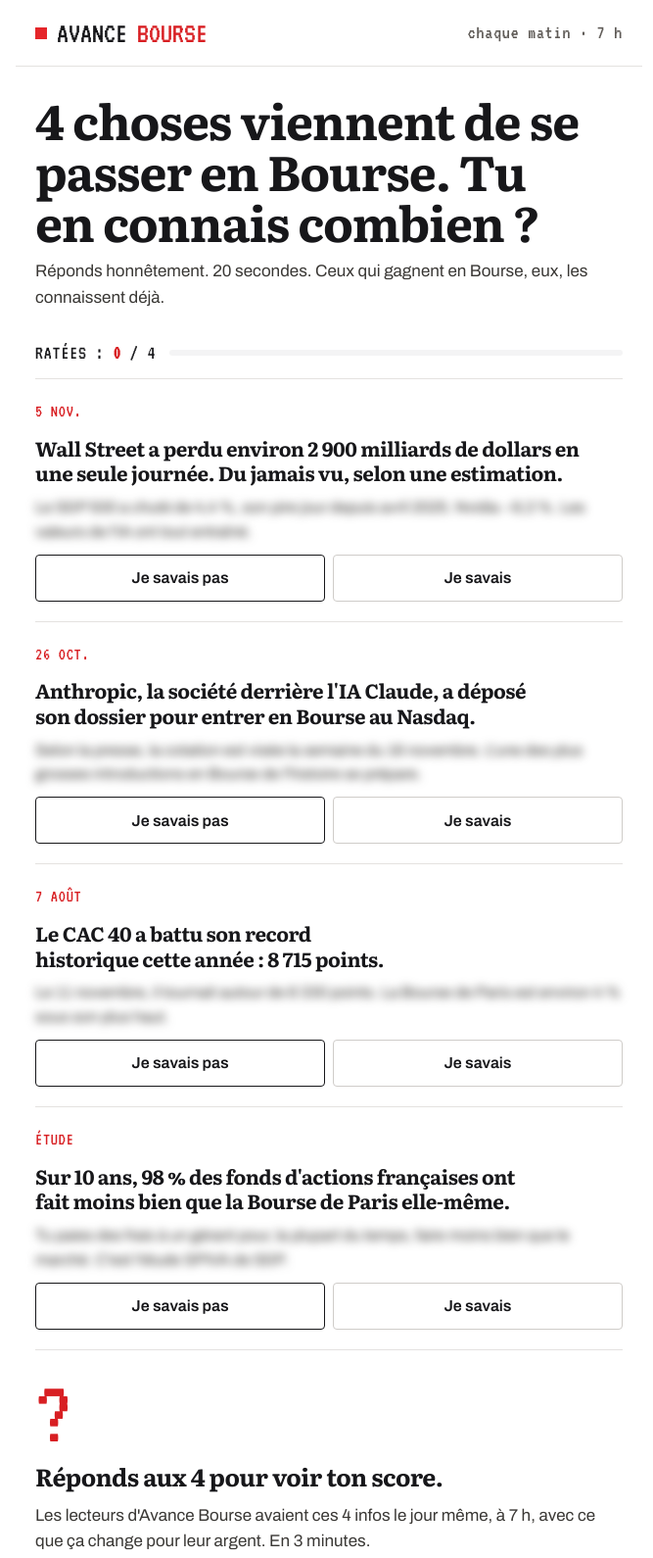
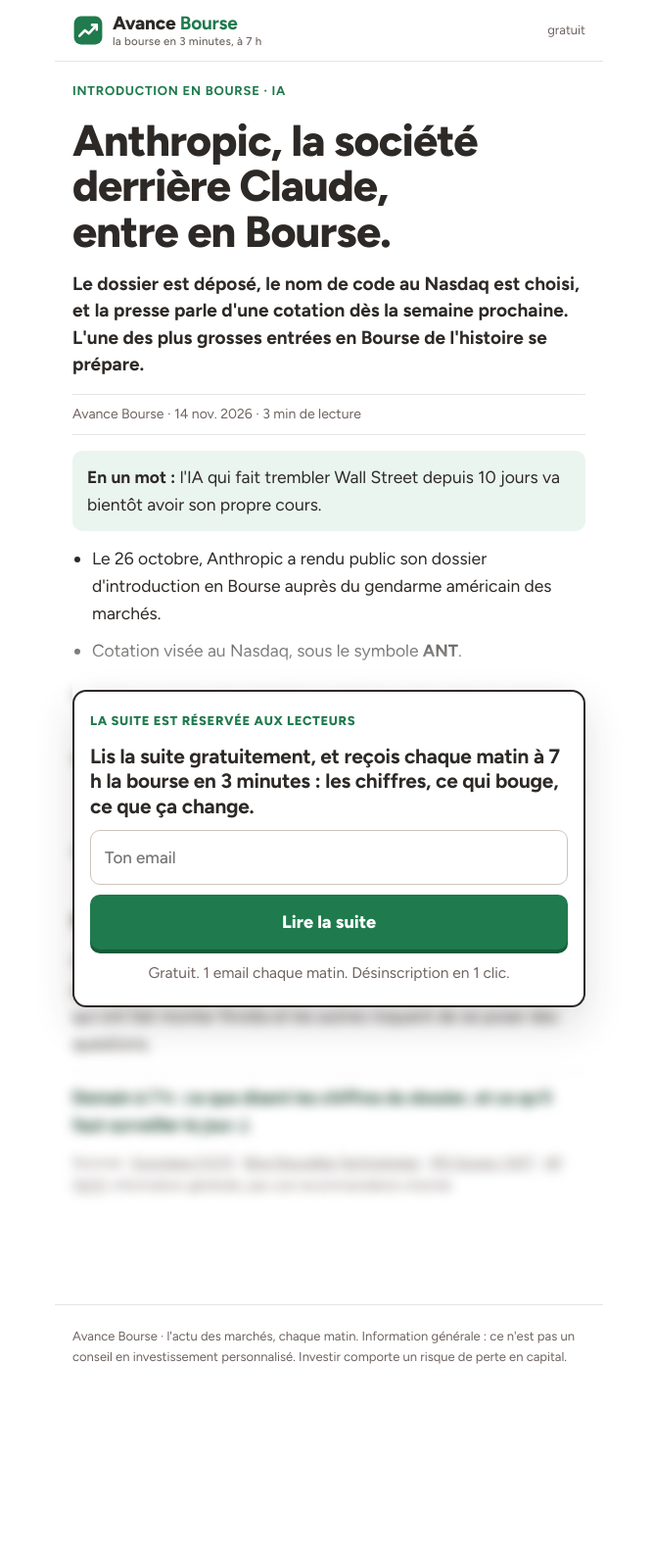
Before and after one commit to alexh2323/avance-bourse, a plain HTML site: page index.html in a window 1280 px wide. Shown: the top 1590 px of the page at 98% size, without its empty margins (304-971 px from the left). After the commit the page ends 1425 px from the top, so only its background shows below. Drawn offline with Linux system fonts and the light colour scheme.

Commit message:
Landing : article Anthropic en Bourse, sans quiz
Co-Authored-By: Claude Opus 5.5 <noreply@anthropic.com>

```diff
--- a/index.html
+++ b/index.html
@@ -3,143 +3,122 @@
 <head>
 <meta charset="utf-8">
 <meta name="viewport" content="width=device-width,initial-scale=1,viewport-fit=cover">
-<title>4 choses ont bougé en Bourse · Avance Bourse</title>
-<meta name="description" content="4 choses viennent de se passer en Bourse. Tu en connais combien ?">
+<meta name="color-scheme" content="light only">
+<meta name="robots" content="noindex">
+
+<title>Anthropic entre en Bourse · Avance Bourse</title>
+<meta name="description" content="La société derrière Claude vise le Nasdaq dès la semaine prochaine. Ce qu'il faut savoir avant.">
 <link rel="preconnect" href="https://fonts.googleapis.com"><link rel="preconnect" href="https://fonts.gstatic.com" crossorigin>
-<link href="https://fonts.googleapis.com/css2?family=Archivo:wght@400;600;800&family=Literata:opsz,wght@7..72,500;7..72,700&family=VT323&display=swap" rel="stylesheet">
-<style>:root{--bg:#ffffff;--panel:#f4f4f5;--line:#e4e2e0;--fg:#17171a;--mute:#5f5b57;--red:#e5262a;--red2:#d81f23;--ink2:#3a3835}
-*{box-sizing:border-box}
+<link href="https://fonts.googleapis.com/css2?family=Figtree:wght@400;500;700;800&display=swap" rel="stylesheet">
+<style>
+:root{--bg:#FFFFFF;--card:#ffffff;--rose:#EAF5EF;--red:#1F7A4D;--red2:#155C39;--bord:#123A27;--fg:#2D2926;--mute:#6E6460;--line:#E3E6E4}
+*{box-sizing:border-box;margin:0}
 html{-webkit-text-size-adjust:100%}
-body{margin:0;background:var(--bg);color:var(--fg);font:400 17px/1.55 "Archivo",system-ui,sans-serif;}
-.wrap{max-width:640px;margin:0 auto;padding-left:max(20px,env(safe-area-inset-left));padding-right:max(20px,env(safe-area-inset-right))}
-.px{font-family:"VT323",ui-monospace,monospace;letter-spacing:.04em}
-h1,h2{font-family:"Archivo",system-ui,sans-serif;font-weight:800;letter-spacing:-.02em;text-wrap:balance;margin:0}
-h1{font-size:clamp(2rem,7.4vw,3.1rem);line-height:1.06}
-h2{font-size:clamp(1.45rem,5vw,1.9rem);line-height:1.15}
-.red{color:var(--red2)}
-p{margin:0;text-wrap:pretty}
-.top{display:flex;align-items:center;justify-content:space-between;padding-block:18px;border-bottom:1px solid var(--line)}
-.logo{font-family:"VT323",monospace;font-size:30px;line-height:1;display:flex;align-items:center;gap:10px}
-.logo i{width:12px;height:12px;background:var(--red);display:inline-block}
-.tag{font-size:20px;color:var(--mute)}
-.btn{appearance:none;border:0;border-radius:4px;background:var(--red);color:#fff;font:700 18px/1 "Archivo",sans-serif;
- min-height:56px;padding:0 22px;width:100%;cursor:pointer;box-shadow:0 4px 0 #8f1013;transition:transform .12s ease-out,box-shadow .12s ease-out}
-.btn:active{transform:translateY(3px);box-shadow:0 1px 0 #8f1013}
-.btn:focus-visible,input:focus-visible,select:focus-visible,a:focus-visible{outline:3px solid var(--fg);outline-offset:2px}
-input,select{width:100%;min-height:56px;border-radius:4px;border:1.5px solid #cfccc9;background:#fff;color:var(--fg);font:400 17px "Archivo",sans-serif;padding:0 16px}
-select{appearance:none;background-image:linear-gradient(45deg,transparent 50%,var(--mute) 50%),linear-gradient(135deg,var(--mute) 50%,transparent 50%);background-position:calc(100% - 22px) 50%,calc(100% - 16px) 50%;background-size:6px 6px;background-repeat:no-repeat}
-.small{font-size:14px;color:var(--mute)}
-footer{border-top:1px solid var(--line);padding-block:28px 40px;margin-top:56px}
-@media (prefers-reduced-motion:reduce){*{transition:none!important;animation:none!important}}
-</style>
-<style>
-.mast{padding-block:28px 18px;display:grid;gap:12px}
-.mast h1{font-family:"Literata",Georgia,serif;font-weight:700;font-size:clamp(2rem,8.6vw,3.1rem);line-height:1.05;letter-spacing:-.02em}
-.mast p{font-size:17px;color:var(--ink2)}
-.score{position:sticky;top:0;z-index:5;background:#fff;border-bottom:1px solid var(--line);padding-block:10px;display:flex;justify-content:space-between;align-items:center;font-size:20px}
-.score b{color:var(--red2)}
-.bar{height:6px;background:var(--panel);border-radius:3px;overflow:hidden;flex:1;margin-left:14px}
-.bar i{display:block;height:100%;width:0;background:var(--red);transition:width .35s cubic-bezier(.22,1,.36,1)}
-.q{padding-block:20px;border-bottom:1px solid var(--line);display:grid;gap:10px}
-.q .d{font-size:18px;color:var(--red2)}
-.q h2{font-family:"Literata",Georgia,serif;font-weight:700;font-size:1.28rem;line-height:1.25}
-.q .why{font-size:16px;color:var(--ink2);filter:blur(5px);user-select:none;transition:filter .3s ease-out}
-.q.done .why{filter:none}
-.ans{display:grid;grid-template-columns:1fr 1fr;gap:8px}
-.ans button{min-height:48px;border-radius:4px;font:600 16px "Archivo",sans-serif;cursor:pointer;border:1.5px solid #cfccc9;background:#fff;color:var(--fg)}
-.ans button.no{border-color:var(--fg)}
-.q.done .ans{display:none}
-.tagr{font-size:18px}
-.res{padding-block:26px 6px;display:grid;gap:12px}
-.res .big{font-family:"VT323",monospace;font-size:clamp(4rem,22vw,6rem);line-height:.8;color:var(--red2)}
-.res h2{font-family:"Literata",Georgia,serif;font-size:1.55rem;line-height:1.2}
-.res p{color:var(--ink2)}
+body{background:var(--bg);color:var(--fg);font:400 17.5px/1.6 "Figtree",system-ui,-apple-system,sans-serif}
+.wrap{max-width:560px;margin:0 auto;padding-inline:max(18px,env(safe-area-inset-left,0px)) max(18px,env(safe-area-inset-right,0px))}
+.top{display:flex;justify-content:space-between;align-items:center;padding-block:14px;border-bottom:1px solid var(--line)}
+.logo{font-weight:800;font-size:19px;letter-spacing:-.01em}
+.logo{display:flex;align-items:center;gap:9px}
+.logo b{color:var(--red)}
+.lt{display:grid;line-height:1.05}
+.lt small{font-size:11.5px;font-weight:500;color:var(--mute);letter-spacing:.02em;margin-top:2px}
+.tag{font-size:13px;color:var(--mute)}
+.art{padding-block:20px 0;display:grid;gap:16px}
+.rub{font-size:13px;font-weight:700;letter-spacing:.06em;color:var(--red)}
+h1{font-weight:800;font-size:clamp(2.1rem,10vw,2.8rem);line-height:1.04;letter-spacing:-.02em;text-wrap:balance}
+.chap{font-size:19px;font-weight:700;line-height:1.45}
+.by{font-size:14px;color:var(--mute);border-block:1px solid var(--line);padding-block:9px}
+.un{background:var(--rose);border-radius:10px;padding:13px 15px}
+.body{display:grid;gap:14px}
+.body ul{padding-left:20px;display:grid;gap:10px}
+.body h2{font-size:1.25rem;line-height:1.25;letter-spacing:-.01em;margin-top:4px}
+.body blockquote{border-top:1px solid var(--line);padding-top:12px;color:var(--bord);font-weight:600}
+.wall{position:relative}
+.wall .blur{filter:blur(6px);user-select:none;pointer-events:none}
+.wall::before{content:"";position:absolute;inset:-60px 0 auto 0;height:80px;background:linear-gradient(rgba(255,255,255,0),var(--bg));z-index:1;pointer-events:none}
+.wall.open::before{display:none}
+.wall.open .blur{filter:none;user-select:auto;pointer-events:auto}
+.box{position:absolute;left:0;right:0;top:10px;z-index:2;background:var(--card);border:2px solid var(--fg);border-radius:14px;padding:20px 16px;display:grid;gap:12px;box-shadow:0 18px 40px rgba(45,41,38,.15)}
+.wall.open .box{position:static;margin-bottom:18px;box-shadow:none;border-color:var(--line)}
+.box .k{font-size:13px;font-weight:800;letter-spacing:.05em;color:var(--red)}
+.box h3{font-size:1.3rem;line-height:1.22;letter-spacing:-.01em}
+.box p{font-size:15.5px;color:var(--mute)}
 form{display:grid;gap:10px}
-.meta{font-size:14px;color:var(--mute)}
+input[type=email]{width:100%;min-height:56px;border:1.5px solid #cfc4bb;border-radius:10px;padding:0 14px;font:500 17px "Figtree",sans-serif;color:var(--fg);background:#fff}
+.btn{display:grid;place-items:center;width:100%;min-height:56px;border:0;border-radius:10px;background:var(--red);color:#fff;font:800 18px "Figtree",sans-serif;cursor:pointer;text-decoration:none;box-shadow:0 4px 0 var(--red2)}
+.btn:active{transform:translateY(2px);box-shadow:0 2px 0 var(--red2)}
+.btn:focus-visible,input:focus-visible{outline:3px solid var(--bord);outline-offset:2px}
+.err{color:var(--red2);font-size:14px}
+.meta{font-size:13.5px;color:var(--mute);text-align:center}
+#sp{height:110px}
+.wall.open #sp{display:none}
+.part{border:1.5px dashed #d9b8bd;border-radius:12px;padding:14px;display:grid;gap:10px;font-size:15.5px;margin-top:6px}
+.part .p1{font-size:12px;letter-spacing:.06em;font-weight:700;color:var(--mute)}
+.part a.btn{min-height:50px;font-size:16px}
+footer{padding-block:22px 30px;font-size:13px;color:var(--mute);border-top:1px solid var(--line);margin-top:24px}
 </style>
 </head>
 <body>
 <header class="wrap top">
-  <div class="logo"><i></i>AVANCE <span style="color:var(--red2)">BOURSE</span></div>
-  <div class="tag px">chaque matin · 7 h</div>
+  <div class="logo"><svg class="mark" viewBox="0 0 40 40" width="32" height="32" aria-hidden="true"><rect x="2" y="2" width="36" height="36" rx="9" fill="#1F7A4D"/><path d="M9 27l7-7 5 4 10-11" fill="none" stroke="#fff" stroke-width="3.2" stroke-linecap="round" stroke-linejoin="round"/><path d="M25 13h6v6" fill="none" stroke="#fff" stroke-width="3.2" stroke-linecap="round" stroke-linejoin="round"/></svg><span class="lt"><span>Avance <b>Bourse</b></span><small>la bourse en 3 minutes, à 7 h</small></span></div>
+  <div class="tag">gratuit</div>
 </header>
 
 <main class="wrap">
-  <div class="mast">
-    <h1>4&nbsp;choses viennent de se passer en Bourse. Tu en connais combien&nbsp;?</h1>
-    <p>Réponds honnêtement. 20 secondes. Ceux qui gagnent en Bourse, eux, les connaissent déjà.</p>
-  </div>
+  <article class="art">
+    <span class="rub">INTRODUCTION EN BOURSE · IA</span>
+    <h1>Anthropic, la société derrière Claude, entre en Bourse.</h1>
+    <p class="chap">Le dossier est déposé, le nom de code au Nasdaq est choisi, et la presse parle d'une cotation dès la semaine prochaine. L'une des plus grosses entrées en Bourse de l'histoire se prépare.</p>
+    <p class="by">Avance Bourse · 14 nov. 2026 · 3 min de lecture</p>
 
-  <div class="score px"><span>RATÉES : <b id="miss">0</b> / 4</span><span class="bar"><i id="prog"></i></span></div>
+    <div class="body">
+      <p class="un"><b>En un mot :</b> l'IA qui fait trembler Wall Street depuis 10 jours va bientôt avoir son propre cours.</p>
+      <ul>
+        <li>Le 26 octobre, Anthropic a rendu public son dossier d'introduction en Bourse auprès du gendarme américain des marchés.</li>
+        <li>Cotation visée au Nasdaq, sous le symbole <b>ANT</b>.</li>
+      </ul>
+    </div>
 
-  <div class="q">
-    <span class="d px">5 NOV.</span>
-    <h2>Wall Street a perdu environ 2 900 milliards de dollars en une seule journée. Du jamais vu, selon une estimation.</h2>
-    <p class="why">Le S&amp;P 500 a chuté de 4,4 %, son pire jour depuis avril 2025. Nvidia −9,3 %. Les valeurs de l'IA ont tout entraîné.</p>
-    <div class="ans"><button class="no">Je savais pas</button><button class="yes">Je savais</button></div>
-  </div>
-
-  <div class="q">
-    <span class="d px">26 OCT.</span>
-    <h2>Anthropic, la société derrière l'IA Claude, a déposé son dossier pour entrer en Bourse au Nasdaq.</h2>
-    <p class="why">Selon la presse, la cotation est visée la semaine du 16 novembre. L'une des plus grosses introductions en Bourse de l'histoire se prépare.</p>
-    <div class="ans"><button class="no">Je savais pas</button><button class="yes">Je savais</button></div>
-  </div>
-
-  <div class="q">
-    <span class="d px">7 AOÛT</span>
-    <h2>Le CAC 40 a battu son record historique cette année : 8 715 points.</h2>
-    <p class="why">Le 11 novembre, il tournait autour de 8 330 points. La Bourse de Paris est environ 4 % sous son plus haut.</p>
-    <div class="ans"><button class="no">Je savais pas</button><button class="yes">Je savais</button></div>
-  </div>
-
-  <div class="q">
-    <span class="d px">ÉTUDE</span>
-    <h2>Sur 10 ans, 98 % des fonds d'actions françaises ont fait moins bien que la Bourse de Paris elle-même.</h2>
-    <p class="why">Tu paies des frais à un gérant pour, la plupart du temps, faire moins bien que le marché. C'est l'étude SPIVA de S&amp;P.</p>
-    <div class="ans"><button class="no">Je savais pas</button><button class="yes">Je savais</button></div>
-  </div>
-
-  <div class="res" id="res">
-    <div class="big" id="bigmiss">?</div>
-    <h2 id="verdict">Réponds aux 4 pour voir ton score.</h2>
-    <p>Les lecteurs d'Avance Bourse avaient ces 4 infos le jour même, à 7 h, avec ce que ça change pour leur argent. En 3 minutes.</p>
-    <form id="f" novalidate>
-      <input id="email" type="email" inputmode="email" autocomplete="email" placeholder="Ton email" aria-label="Ton email" required>
-      <input type="hidden" id="metier" value="bourse">
-      <button class="btn" type="submit">Ne plus rien rater</button>
-      <p class="small" id="err" role="alert" hidden>Vérifie ton email.</p>
-    </form>
-    <p class="meta">Gratuit. Désinscription en 1 clic.</p>
-  </div>
+    <div class="wall" id="wall">
+      <div class="body blur" id="suite" aria-hidden="true">
+        <ul>
+          <li>Selon la presse, les premières cotations sont visées la semaine du 16 novembre.</li>
+          <li>Le contexte est tendu : le 5 novembre, le S&amp;P 500 a chuté de 4,4 %, son pire jour depuis avril 2025, entraîné par les valeurs de l'IA. Nvidia a perdu 9,3 % en une séance.</li>
+          <li>Les estimations de valorisation varient énormément d'un média à l'autre : tant que le prix n'est pas fixé, aucun chiffre n'est fiable.</li>
+        </ul>
+        <h2>Pourquoi tout le monde la regarde</h2>
+        <p>C'est le premier grand test public de la bulle IA. Si l'introduction se passe bien, tout le secteur respire. Si elle déçoit, les investisseurs qui ont fait monter Nvidia et les autres risquent de se poser des questions.</p>
+        <blockquote>Demain à 7 h : ce que disent les chiffres du dossier, et ce qu'il faut surveiller le jour J.</blockquote>
+        <p style="font-size:14px;color:var(--mute)">Sources : <a href="https://fr.euronews.com/2026/11/11/ipo-danthropic-test-du-boom-des-depenses-dia-aux-etats-unis" style="color:inherit">Euronews (11/11)</a> · <a href="https://blog-nouvelles-technologies.fr/390378/anthropic-ipo-s1-nasdaq-ant-chiffre-affaires" style="color:inherit">Blog Nouvelles Technologies</a> · <a href="https://www.iposcoop.com/?p=39348" style="color:inherit">IPO Scoop / NYT</a> · <a href="https://www.boston.com/news/national-news/2026/11/05/a-brutal-sell-off-for-ai-stocks-sends-wall-street-reeling-and-the-sp-500-tumbles-4-4/" style="color:inherit">AP (5/11)</a>. Information générale, pas une recommandation d'achat.</p>
+      </div>
+      <div class="box" id="box">
+        <span class="k">LA SUITE EST RÉSERVÉE AUX LECTEURS</span>
+        <h3>Lis la suite gratuitement, et reçois chaque matin à 7 h la bourse en 3 minutes : les chiffres, ce qui bouge, ce que ça change.</h3>
+        <form id="f" novalidate>
+          <input id="email" type="email" inputmode="email" autocomplete="email" placeholder="Ton email" aria-label="Ton email" required>
+          <p class="err" id="err" role="alert" hidden>Vérifie ton email.</p>
+          <button class="btn" type="submit">Lire la suite</button>
+        </form>
+        <p class="meta">Gratuit. 1 email chaque matin. Désinscription en 1 clic.</p>
+      </div>
+      <div id="sp"></div>
+    </div>
+  </article>
 </main>
 
-<footer class="wrap small"><p>Avance Bourse · la Bourse en 3 minutes, chaque matin à 7 h. Information générale, pas un conseil en investissement personnalisé. Investir comporte un risque de perte en capital.</p>
-<p style="margin-top:8px">Sources : <a href="https://www.boston.com/news/national-news/2026/11/05/a-brutal-sell-off-for-ai-stocks-sends-wall-street-reeling-and-the-sp-500-tumbles-4-4/">AP (5/11)</a> · <a href="https://stockanalysis.com/news/sp-500-record-one-day-market-value-loss/">StockAnalysis</a> · <a href="https://fr.euronews.com/2026/11/11/ipo-danthropic-test-du-boom-des-depenses-dia-aux-etats-unis">Euronews</a> · <a href="https://www.frenchweb.fr/anthropic-prepare-une-ipo-de-64-milliards-de-dollars-ce-que-revelent-ses-comptes/900000035">FrenchWeb</a> · <a href="https://tradingeconomics.com/france/stock-market/news/573095">Trading Economics</a> · <a href="https://www.toutsurmesfinances.com/actualites/a/fonds-actions-encore-une-majorite-de-perdants-face-aux-indices-en-2025">SPIVA via Tout sur mes finances</a></p></footer>
+<footer class="wrap">Avance Bourse · l'actu des marchés, chaque matin. Information générale : ce n'est pas un conseil en investissement personnalisé. Investir comporte un risque de perte en capital.</footer>
 
 <script>
-let miss=0,done=0;
-const V=["Tu étais au courant de tout. Rare. Garde cette avance.","1 raté sur 4. En Bourse, une seule info ratée peut coûter cher.","2 ratés sur 4. La moitié de ce qui a fait bouger les marchés, tu ne l'as pas vu passer.","3 ratés sur 4. Ceux qui ont gagné cette semaine, eux, les connaissaient.","4 ratés sur 4. Les marchés ont bougé, et personne ne t'a prévenu."];
-document.querySelectorAll(".q").forEach(q=>{
-  q.querySelectorAll(".ans button").forEach(b=>b.addEventListener("click",()=>{
-    const no=b.classList.contains("no");
-    if(no)miss++;
-    done++;q.classList.add("done");
-    q.insertAdjacentHTML("beforeend",'<span class="tagr px" style="color:'+(no?'var(--red2)':'var(--mute)')+'">'+(no?'✕ RATÉE':'✓ TU SAVAIS')+'</span>');
-    document.getElementById("miss").textContent=miss;
-    document.getElementById("prog").style.width=(done*25)+"%";
-    if(done===4){document.getElementById("bigmiss").textContent=miss+"/4";document.getElementById("verdict").textContent=V[miss];
-      document.getElementById("res").scrollIntoView({behavior:matchMedia("(prefers-reduced-motion: reduce)").matches?"auto":"smooth",block:"start"});}
-  }));
-});
-const q=new URLSearchParams(location.search).get("metier");if(q)document.getElementById("metier").value=q;
 document.getElementById("f").addEventListener("submit",e=>{
   e.preventDefault();
   const em=document.getElementById("email").value.trim();
   const ok=/^[^\s@]+@[^\s@]+\.[^\s@]{2,}$/.test(em);
-  document.getElementById("err").hidden=ok; if(!ok)return;
-  // À BRANCHER avant toute pub : Beehiiv (abonnement) + pixel Meta. Sans ça, les emails sont perdus.
-  document.getElementById("f").outerHTML='<p style="font-weight:700;font-size:18px">✓ C\'est noté. Ta première édition arrive demain à 7 h.</p>';
+  document.getElementById("err").hidden=ok;if(!ok)return;
+  // À BRANCHER avant toute pub : outil d'emailing (Beehiiv) + pixel Meta. Sans ça, les emails sont perdus.
+  const w=document.getElementById("wall");
+  document.getElementById("box").innerHTML='<span class="k">✓ C\'EST DÉBLOQUÉ</span><h3>Bonne lecture. Ta première édition arrive demain à 7 h.</h3>';
+  w.prepend(document.getElementById("box"));w.classList.add("open");
+  document.getElementById("suite").removeAttribute("aria-hidden");
 });
 </script>
 </body>
```
